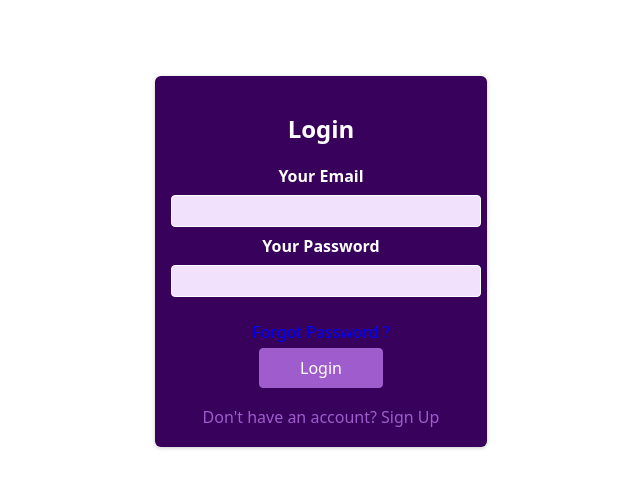
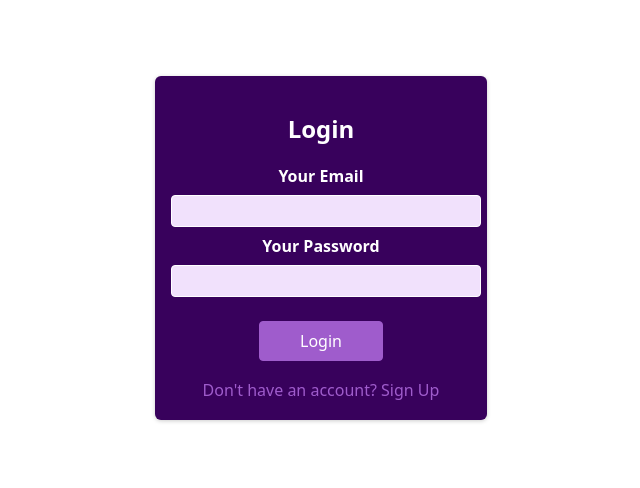
Before and after one commit to shaileshsiingh/WatchList, a React (Create React App) app: page / in a window 1280 px wide. Shown: the top 488 px of the page, without its empty margins (319-959 px from the left). Built offline with nearby package versions, Linux system fonts and the light colour scheme.

Commit message:
third1 commit2

```diff
--- a/src/components/Pages/Signup/Signup.js
+++ b/src/components/Pages/Signup/Signup.js
@@ -3,7 +3,7 @@
 
 import classes from './Signup.module.css';
 import React, { Fragment, useState } from 'react';
-import { Link, useNavigate } from 'react-router-dom';
+import {  useNavigate } from 'react-router-dom';
 import { useDispatch } from 'react-redux';
 import { authAction } from '../../storeRedux/authReducer';
 
@@ -78,24 +78,20 @@ const SignUp = () => {
                 <form onSubmit={submitHandler}>
                     <div className={classes.control}>
                         <label htmlFor='email'>Your Email</label>
-                        <input type='text' required onChange={emailChangeHandler} value={email} />
+                        <input type='text' onChange={emailChangeHandler} value={email} />
                     </div>
                     <div className={classes.control}>
                         <label htmlFor='password'>Your Password</label>
-                        <input type='password' required onChange={passwordChangeHandler} value={password} />
+                        <input type='password' onChange={passwordChangeHandler} value={password} />
                     </div>
                     {!isLogin && (
                         <div className={classes.control}>
                             <label htmlFor='confpassword'>Confirm Password</label>
-                            <input type='password' required onChange={confPassChangeHandler} value={confPass} />
+                            <input type='password' onChange={confPassChangeHandler} value={confPass} />
                         </div>
                     )}
                     <div className={classes.actions}>
-                        {isLogin && (
-                            <Link className={classes.forget} style={{ marginBottom: '5px', textDecoration: 'none' }} to='/forgotPassword'>
-                                Forgot Password ?
-                            </Link>
-                        )}
+
                         <button type='submit' style={{ cursor: isCursorAllow ? 'not-allowed' : 'pointer' }}>
                             {isLogin ? 'Login' : 'Create Account'}
                         </button>
```
